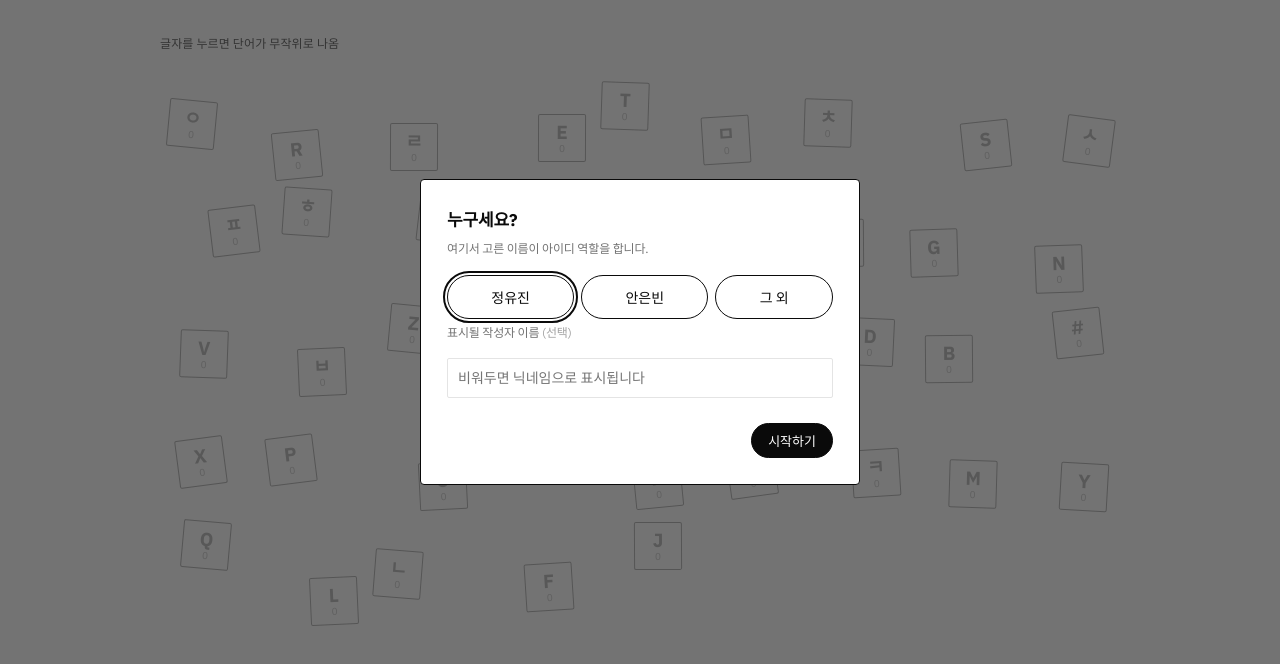
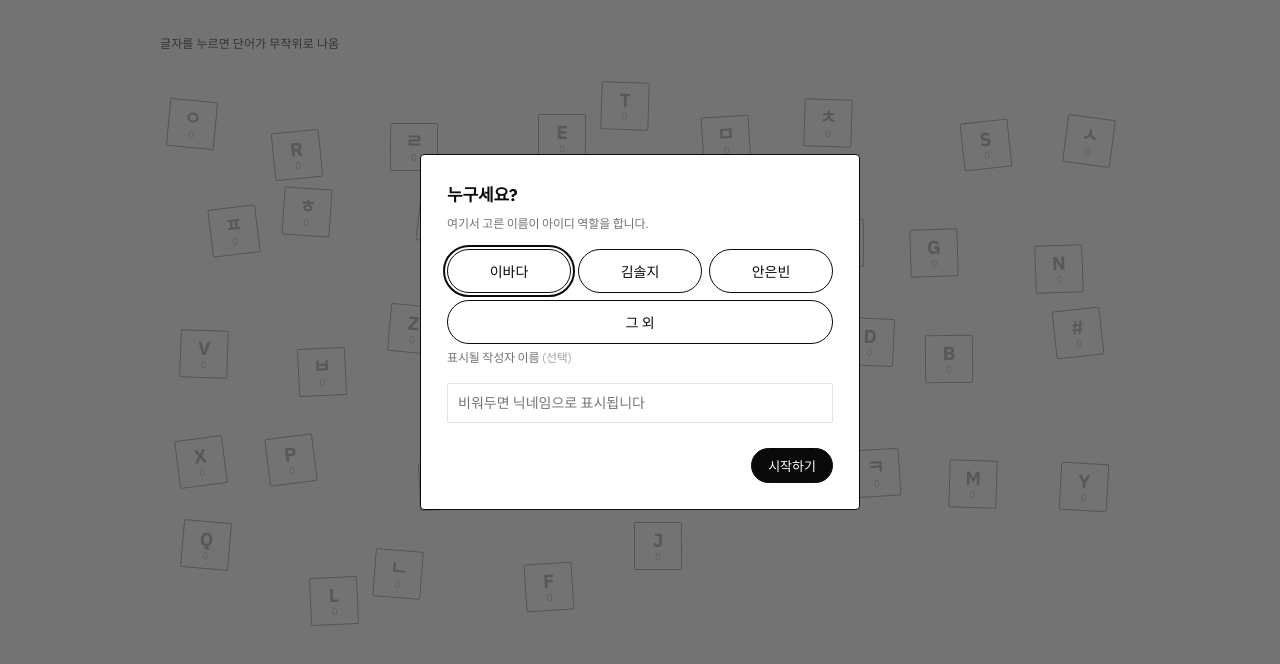
Before and after one commit to 46bean/basu, a plain HTML site: page public/index.html in a window 1280 px wide. Shown: the part 68-732 px from the top of the page. Drawn offline with Linux system fonts and the light colour scheme; no server answers.

Commit message:
Update index.html

```diff
--- a/public/index.html
+++ b/public/index.html
@@ -3,8 +3,8 @@
 <head>
 <meta charset="utf-8" />
 <meta name="viewport" content="width=device-width, initial-scale=1" />
-<title>놀아주라.com</title>
-<meta name="description" content="놀주" />
+<title>바다이야기.com</title>
+<meta name="description" content="바다이야기" />
 <link rel="preconnect" href="https://fonts.googleapis.com" />
 <link rel="preconnect" href="https://fonts.gstatic.com" crossorigin />
 <link href="https://fonts.googleapis.com/css2?family=IBM+Plex+Sans:wght@400;500;600;700&family=Noto+Sans+KR:wght@400;500;700&display=swap" rel="stylesheet" />
@@ -47,7 +47,8 @@
     <p class="sub">여기서 고른 이름이 아이디 역할을 합니다.</p>
 
     <div class="nick-choices" id="nick-choices">
-      <button type="button" class="nick-opt" data-nick="정유진">정유진</button>
+      <button type="button" class="nick-opt" data-nick="이바다">이바다</button>
+      <button type="button" class="nick-opt" data-nick="김솔지">김솔지</button>
       <button type="button" class="nick-opt" data-nick="안은빈">안은빈</button>
       <button type="button" class="nick-opt" data-nick="__other">그 외</button>
     </div>
```
